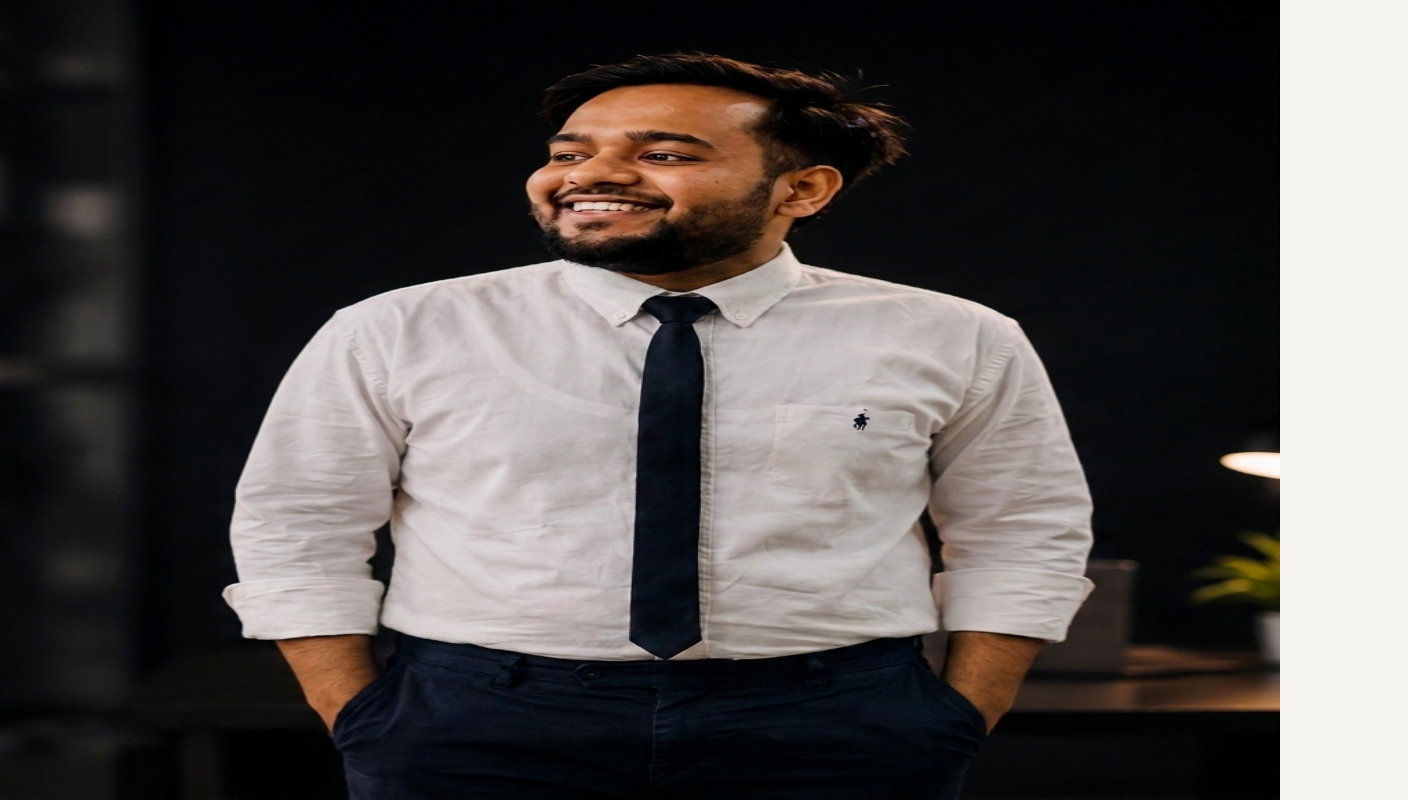
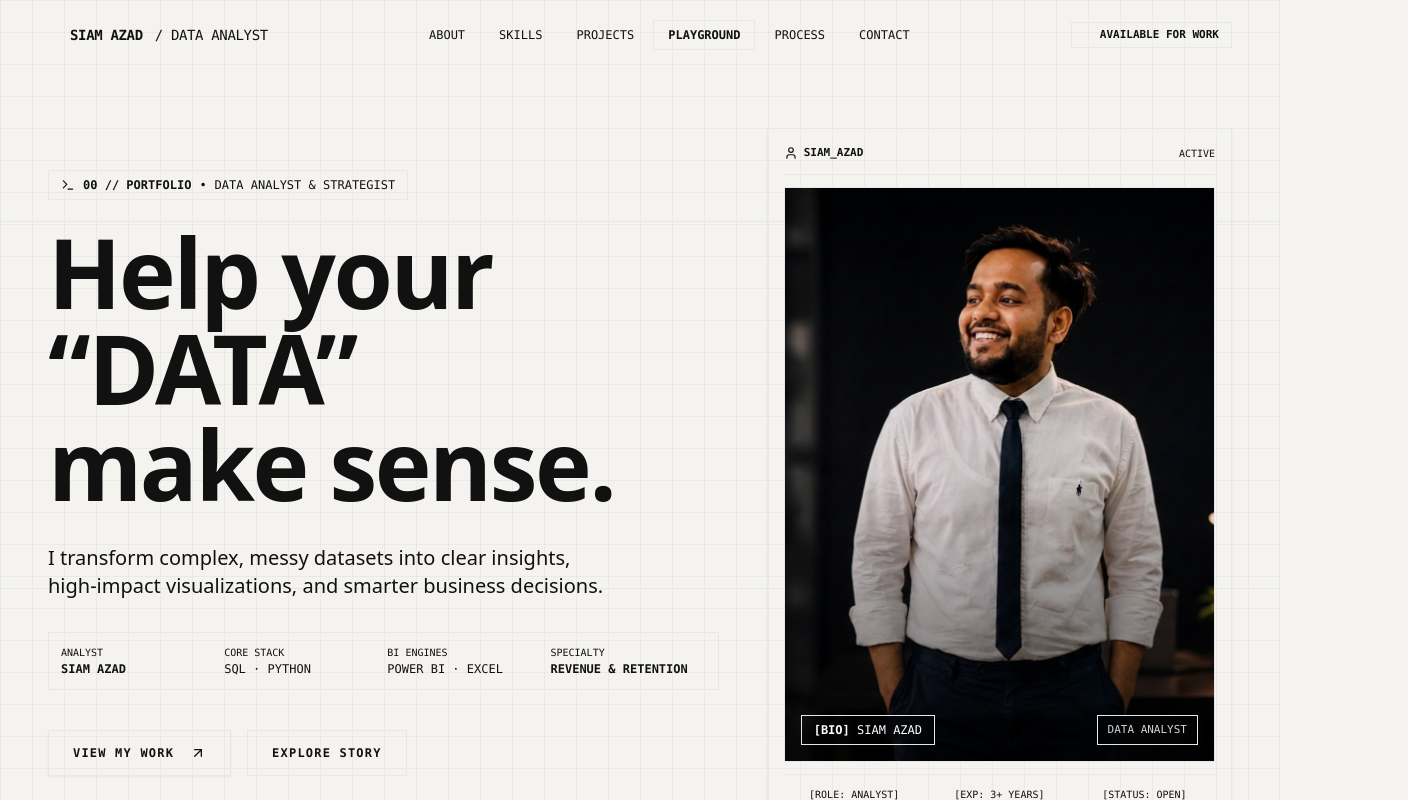
Before and after one commit to Siaman-utd/portfolio-website, a Next.js app: page / in a window 1280 px wide. Shown: the top 800 px of the page, 1408 px wide, since content can reach past the window. Built offline with nearby package versions, Linux system fonts and the light colour scheme.

Commit message:
Remove duplicate tailwind config ts file

```diff
--- a/tailwind.config.js
+++ b/tailwind.config.js
@@ -0,0 +1,13 @@
+/** @type {import('tailwindcss').Config} */
+module.exports = {
+  content: [
+    "./app/**/*.{js,ts,jsx,tsx,mdx}",
+    "./pages/**/*.{js,ts,jsx,tsx,mdx}",
+    "./components/**/*.{js,ts,jsx,tsx,mdx}",
+    "./src/**/*.{js,ts,jsx,tsx,mdx}",
+  ],
+  theme: {
+    extend: {},
+  },
+  plugins: [],
+}
```
Also changed, not shown: tailwind.config.ts (deleted).
